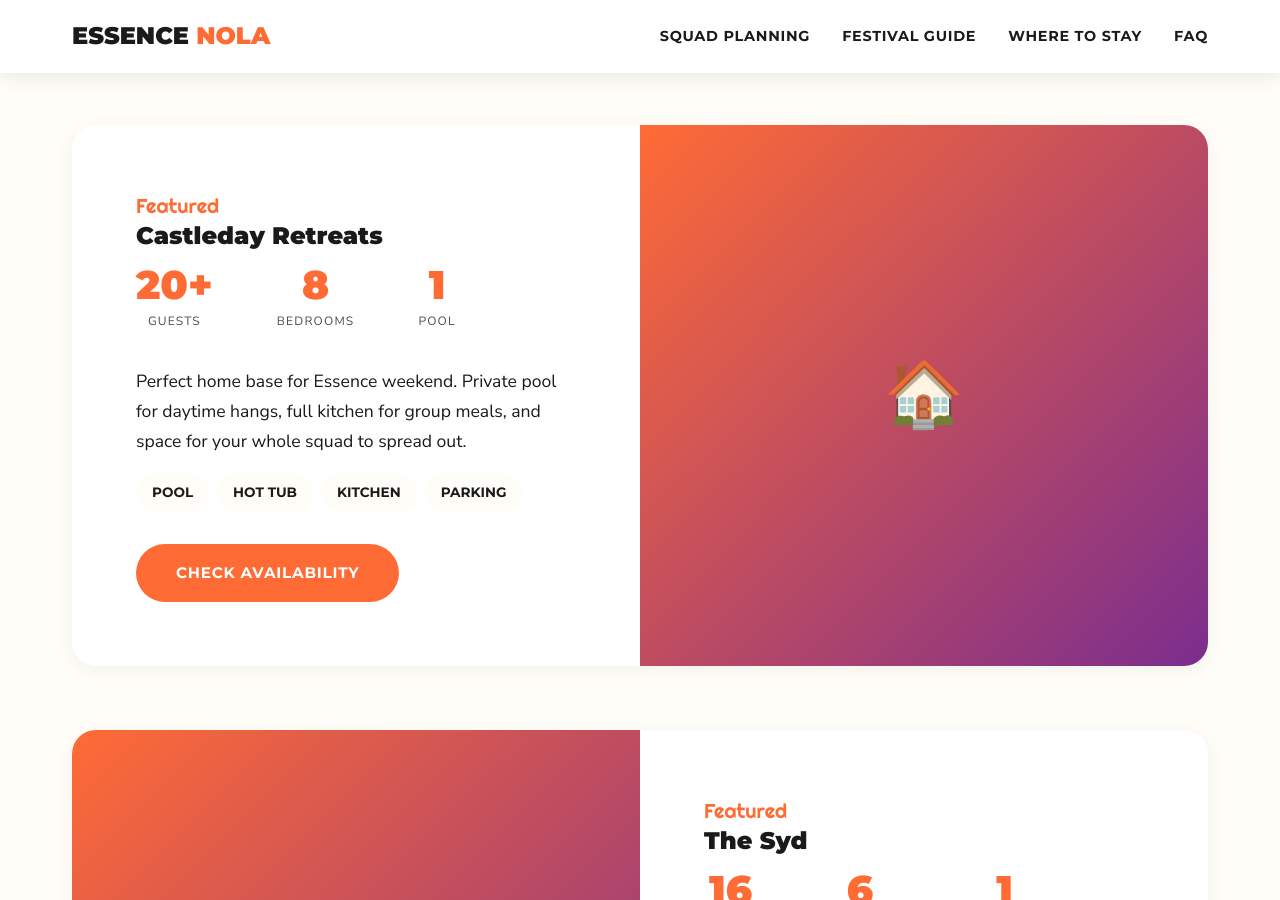
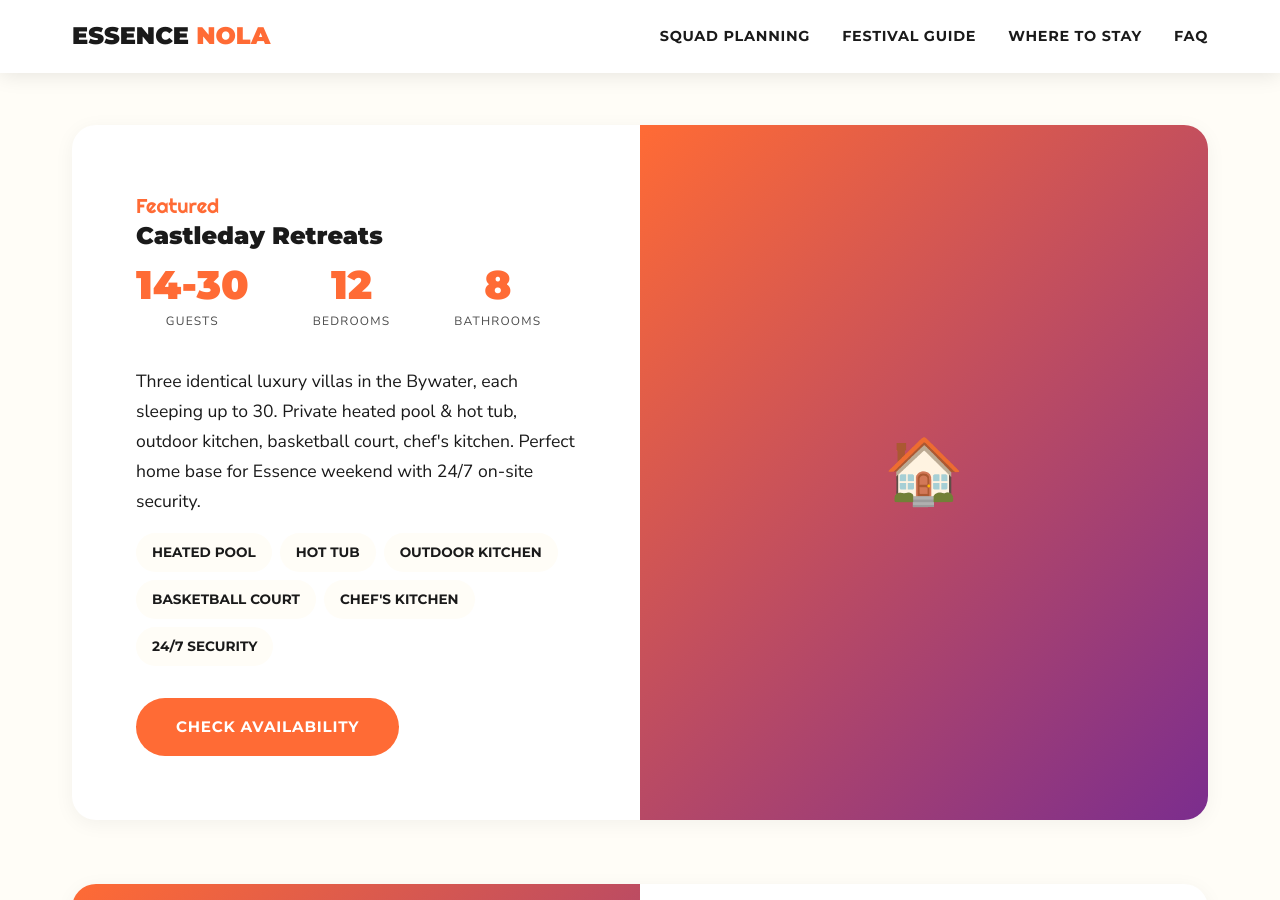
Before and after one commit to sjworth-dev/essencenola, a Jekyll site: the page built from where-to-stay.html, in a window 1280 px wide and 900 px high, scrolled down 1307 px. Built offline with Jekyll 4.4.1, drawn with Linux system fonts in a browser that asks for light colours.

Commit message:
Update Castleday info: 14-30 guests, 12 bedrooms, 8 bathrooms, correct amenities

```diff
--- a/where-to-stay.html
+++ b/where-to-stay.html
@@ -198,24 +198,26 @@
           <h3>Castleday Retreats</h3>
           <div class="property-stats">
             <div class="stat">
-              <span class="stat-number">20+</span>
+              <span class="stat-number">14-30</span>
               <span class="stat-label">Guests</span>
             </div>
             <div class="stat">
-              <span class="stat-number">8</span>
+              <span class="stat-number">12</span>
               <span class="stat-label">Bedrooms</span>
             </div>
             <div class="stat">
-              <span class="stat-number">1</span>
-              <span class="stat-label">Pool</span>
+              <span class="stat-number">8</span>
+              <span class="stat-label">Bathrooms</span>
             </div>
           </div>
-          <p>Perfect home base for Essence weekend. Private pool for daytime hangs, full kitchen for group meals, and space for your whole squad to spread out.</p>
+          <p>Three identical luxury villas in the Bywater, each sleeping up to 30. Private heated pool & hot tub, outdoor kitchen, basketball court, chef's kitchen. Perfect home base for Essence weekend with 24/7 on-site security.</p>
           <div class="property-amenities">
-            <span class="amenity-tag">Pool</span>
+            <span class="amenity-tag">Heated Pool</span>
             <span class="amenity-tag">Hot Tub</span>
-            <span class="amenity-tag">Kitchen</span>
-            <span class="amenity-tag">Parking</span>
+            <span class="amenity-tag">Outdoor Kitchen</span>
+            <span class="amenity-tag">Basketball Court</span>
+            <span class="amenity-tag">Chef's Kitchen</span>
+            <span class="amenity-tag">24/7 Security</span>
           </div>
           <a href="https://castledayretreats.com" class="btn btn-orange" target="_blank">Check Availability</a>
         </div>
```
